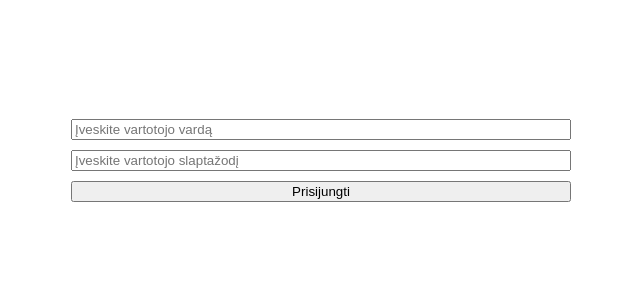
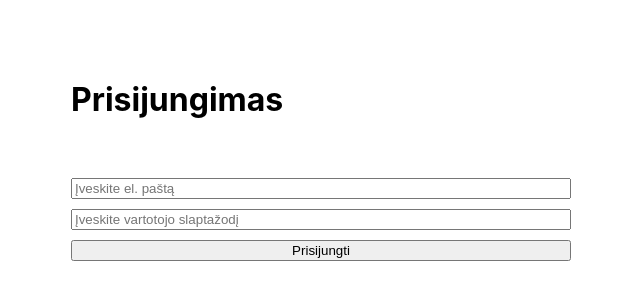
Before and after one commit to SkaiPe/Exam_Final_Forum, a React (Create React App) app in the folder client/: page / in a window 1280 px wide. Shown: the part 240-540 px from the top of the page, without its empty margins (319-959 px from the left). Built offline with nearby package versions, Linux system fonts and the light colour scheme.

Commit message:
Pataisyta prisijungimo forma

```diff
--- a/client/src/pages/Login/Login.jsx
+++ b/client/src/pages/Login/Login.jsx
@@ -1,31 +1,45 @@
-import { useState } from "react";
+import { useContext, useState } from "react";
 import Input from "../../components/Input";
 import "./Login.css";
+import { UserContext } from "../../context/UserContext";
 
 const Login = () => {
-  const [userName, setUserName] = useState("");
-  const [userPassword, setUserPassword] = useState("");
+  const { handleLogin, message, isLoggedIn, user } = useContext(UserContext);
+  const [email, setEmail] = useState("");
+  const [password, setPassword] = useState("");
+
+  const userLogin = { email, password };
 
   const inputUserName = (e) => {
-    setUserName(e.target.value);
+    setEmail(e.target.value);
   };
 
   const inputUserPassword = (e) => {
-    setUserPassword(e.target.value);
+    setPassword(e.target.value);
+  };
+
+  const formSubmit = (e) => {
+    e.preventDefault();
+    handleLogin(userLogin);
+    console.log(user);
+    console.log(isLoggedIn);
   };
 
   return (
     <div>
-      <form>
+      <form onSubmit={formSubmit}>
+        <h1>Prisijungimas</h1>
+        <h3>{message}</h3>
         <Input
-          value={userName}
+          value={email}
           onChange={inputUserName}
-          placeholder="Įveskite vartotojo vardą"
+          placeholder="Įveskite el. paštą"
         />
         <Input
-          value={userPassword}
+          value={password}
           onChange={inputUserPassword}
           placeholder="Įveskite vartotojo slaptažodį"
+          type="password"
         />
         <button type="submit">Prisijungti</button>
       </form>
```
